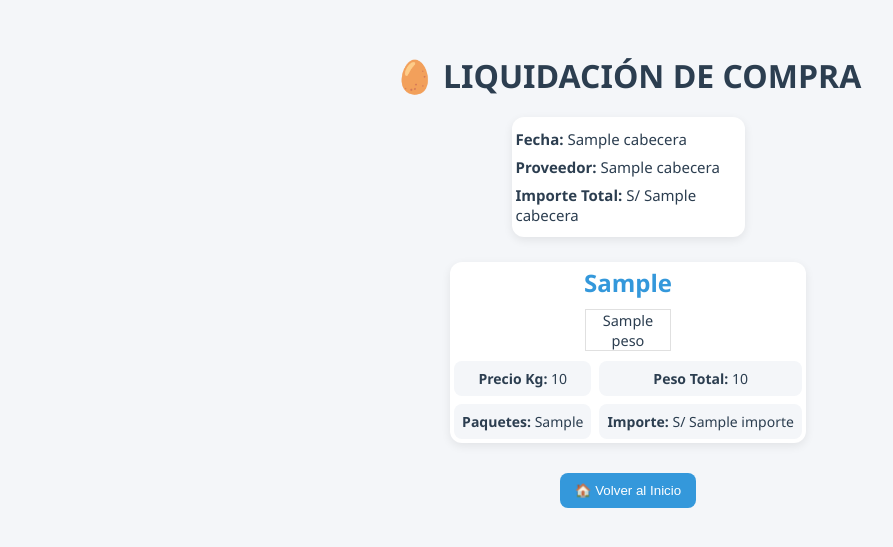
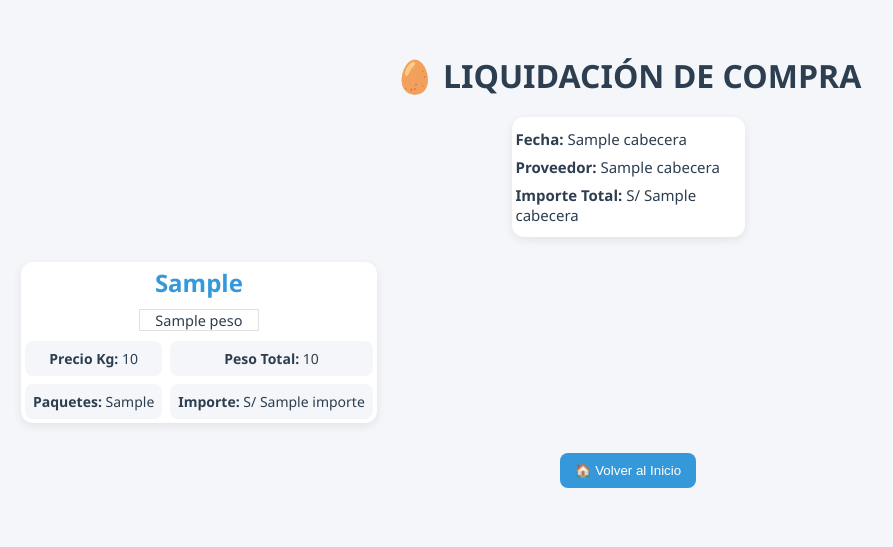
Before and after one commit to RodrigoLZ0608/FacturacionHuevos, a Flask app: template templates/ver_liquidacion.html in a window 1280 px wide. Shown: the top 547 px of the page, without its empty margins (12-905 px from the left). Run offline with Flask 3, Linux system fonts and the light colour scheme; the template is opened without the code that fills it: most values are stand-ins (such as "Sample title", 1, 10 or a date in 2020); some libraries are stand-ins or nearby versions.

```diff
--- a/templates/ver_liquidacion.html
+++ b/templates/ver_liquidacion.html
@@ -42,9 +42,8 @@ h1{
     padding:4px;
     border-radius:12px;
     box-shadow:0 3px 10px rgba(0,0,0,0.08);
-    flex: 0 0 auto;
-    min-width: 260px;
-    width: max-content;
+    display: inline-block;
+    vertical-align: top;
 }
 
 .detalle h2{
@@ -54,7 +53,8 @@ h1{
 
 /* TABLA PESOS */
 table{
-    width:25%;
+    width: auto;
+    min-width: 120px;
     border-collapse:collapse;
     margin:auto;
 }
@@ -116,7 +116,7 @@ button:hover{
 }
 
 .contenedor-detalles{
-    display:flex;
+    display:grid;
     flex-wrap:wrap;
     justify-content: flex-start;
     gap:12px;
```
